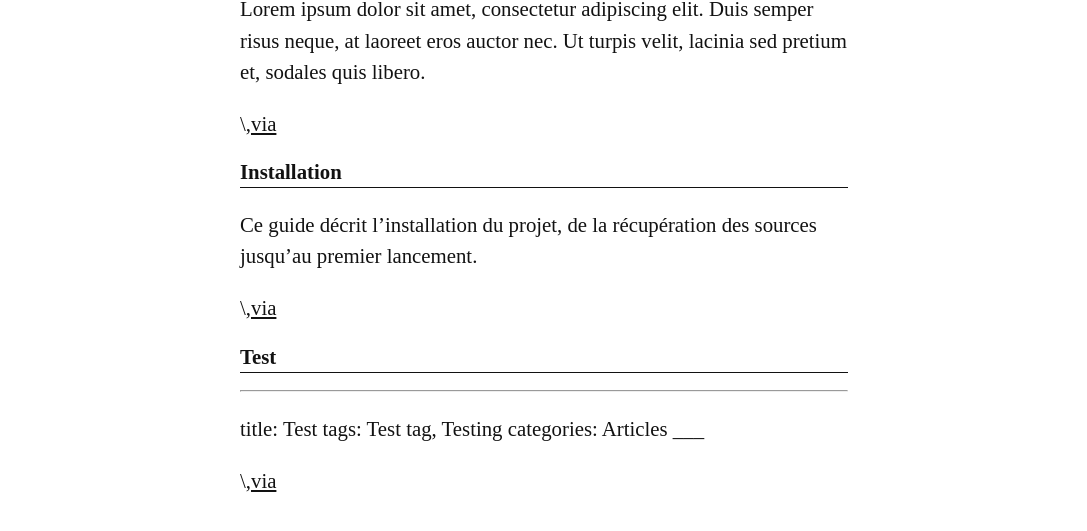
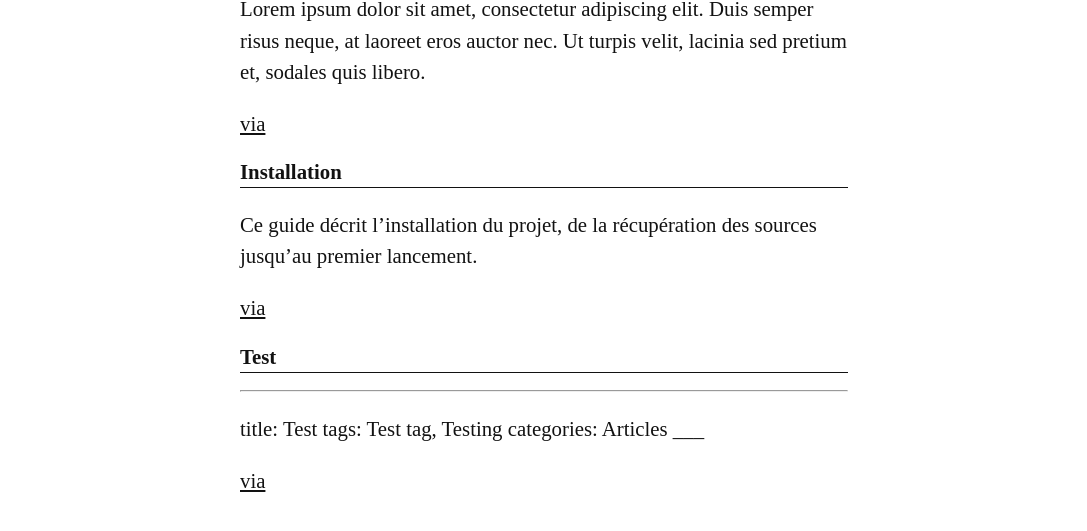
Before and after one commit to script-txt/script-txt.github.io, a Jekyll site: the page built from blog.md, in a window 1280 px wide. Shown: the part 331-862 px from the top of the page, without its empty margins (96-1183 px from the left). Built offline with Jekyll 4.4.1, drawn with Linux system fonts in a browser that asks for light colours.

Commit message:
Update blog.md

```diff
--- a/blog.md
+++ b/blog.md
@@ -9,9 +9,9 @@ Un environnement récent et un éditeur de texte suffisent.
 
 <ul>
   {% for post in site.posts | sort: "date" | reverse %}
-    <li style="list-style:none; display: block;">
+    <li style="list-style:none;">
       <h2 id="{{ post.title | slugify }}" style="text-decoration:none;">{{ post.title }}</h2>
-      {{ post.excerpt }}\,<a href="{{ post.url }}">via</a>
+      {{ post.excerpt }}<a href="{{ post.url }}">via</a>
     </li>
   {% endfor %}
 </ul>
```
